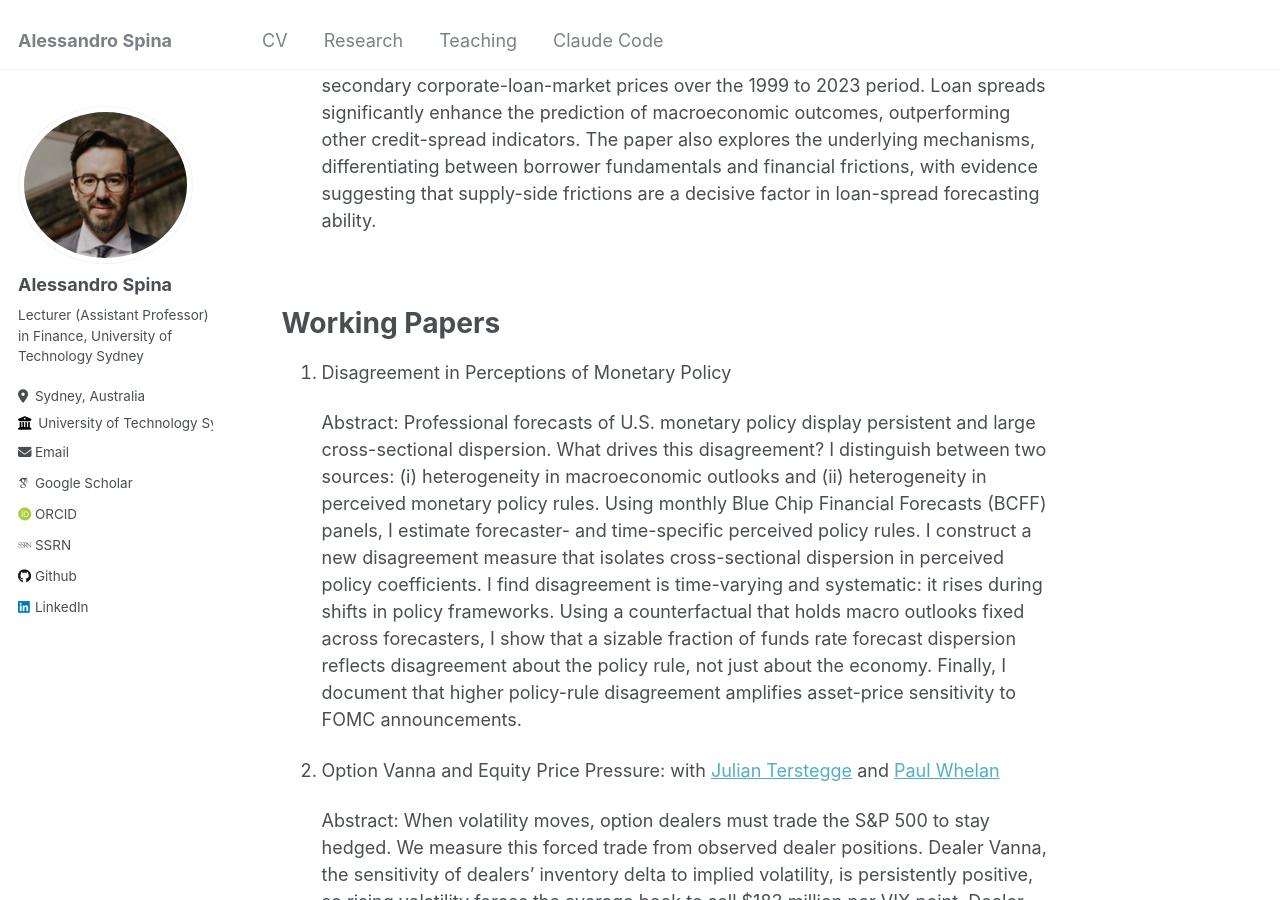
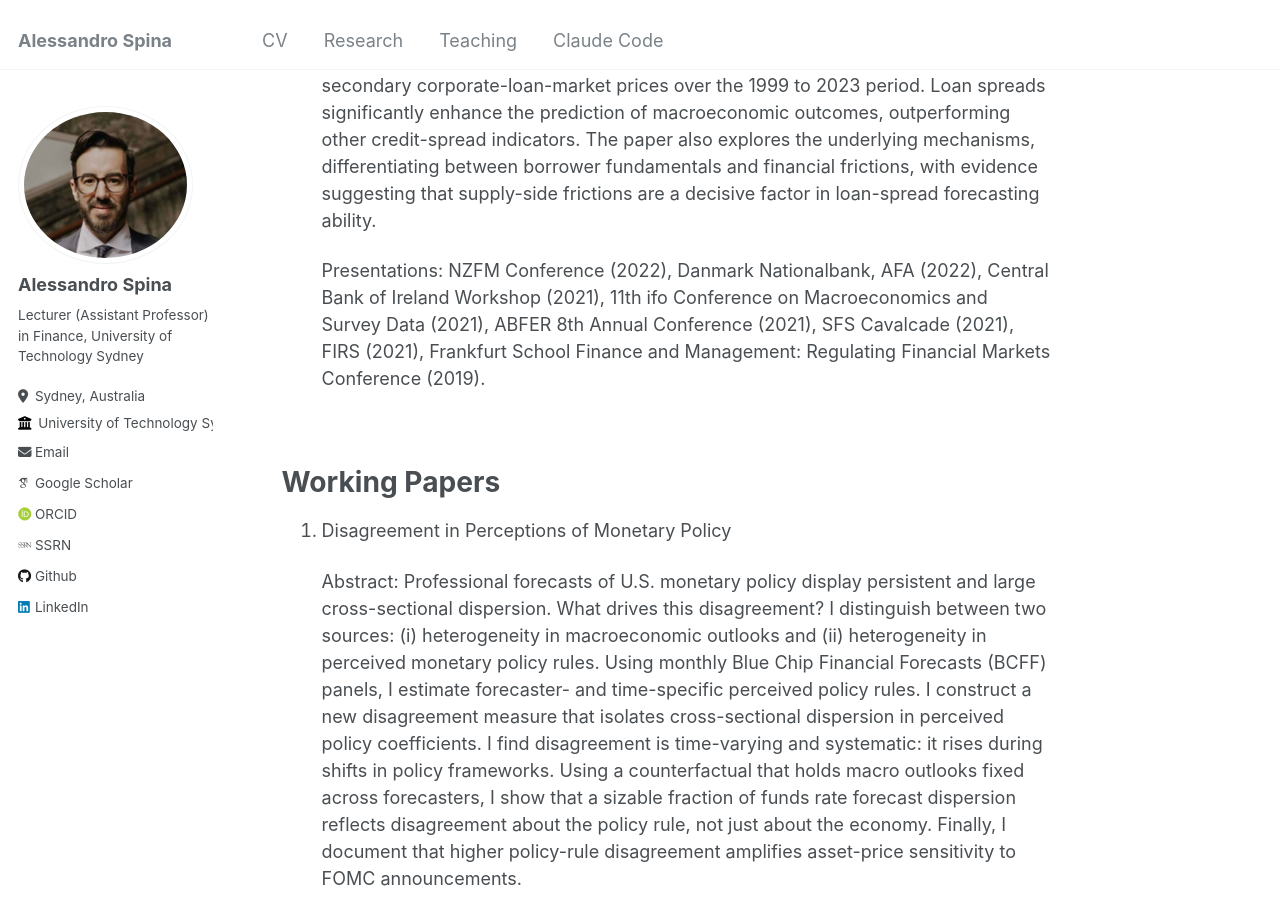
Before and after one commit to aspi6246/aspi6246.github.io, a Jekyll site: the page built from _pages/about.md, in a window 1280 px wide and 900 px high, scrolled down 519 px. Built offline with Jekyll 4.4.1, drawn with Linux system fonts in a browser that asks for light colours; some web fonts are replaced.

Commit message:
Mirror Corporate Loan Spreads presentations to web pages
Co-Authored-By: Claude Opus 4.7 <noreply@anthropic.com>

```diff
--- a/_pages/about.md
+++ b/_pages/about.md
@@ -19,6 +19,8 @@ Published Research
 1. Corporate Loan Spreads and Economic Activity: with [Anthony Saunders](https://www.stern.nyu.edu/faculty/bio/anthony-saunders), [Sascha Steffen](https://www.sascha-steffen.de/), [Daniel Streitz](https://sites.google.com/site/streitzdaniel/), **Review of Financial Studies**, [[Published version]](https://academic.oup.com/rfs/article/38/2/507/7918340?guestAccessKey=478e97d8-0d2f-481e-bb53-7669945bba3a) [[SSRN]](https://papers.ssrn.com/sol3/papers.cfm?abstract_id=3717358)
 
     Abstract: We investigate the predictive power of loan spreads for forecasting business cycles, specifically focusing on more constrained, intermediary-reliant firms. We introduce a novel loan-market-based credit spread constructed using secondary corporate-loan-market prices over the 1999 to 2023 period. Loan spreads significantly enhance the prediction of macroeconomic outcomes, outperforming other credit-spread indicators. The paper also explores the underlying mechanisms, differentiating between borrower fundamentals and financial frictions, with evidence suggesting that supply-side frictions are a decisive factor in loan-spread forecasting ability.
+
+    Presentations: NZFM Conference (2022), Danmark Nationalbank, AFA (2022), Central Bank of Ireland Workshop (2021), 11th ifo Conference on Macroeconomics and Survey Data (2021), ABFER 8th Annual Conference (2021), SFS Cavalcade (2021), FIRS (2021), Frankfurt School Finance and Management: Regulating Financial Markets Conference (2019).
 
 <br>
 
```
Also changed, not shown: _pages/publications.md (+2 -0 lines).
